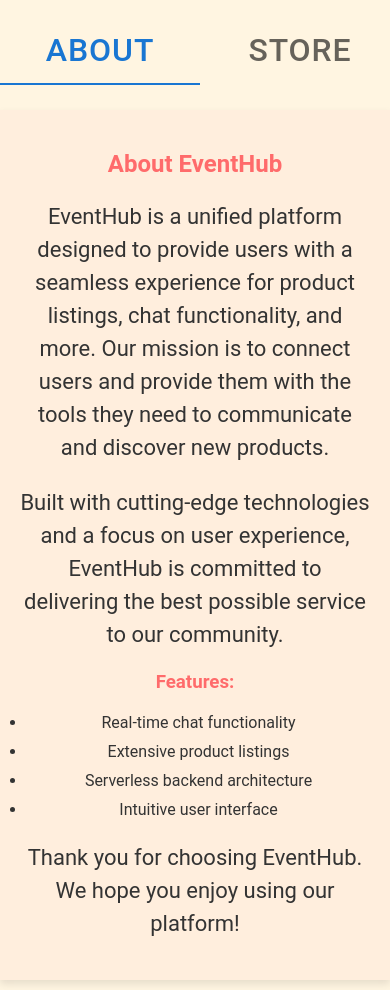
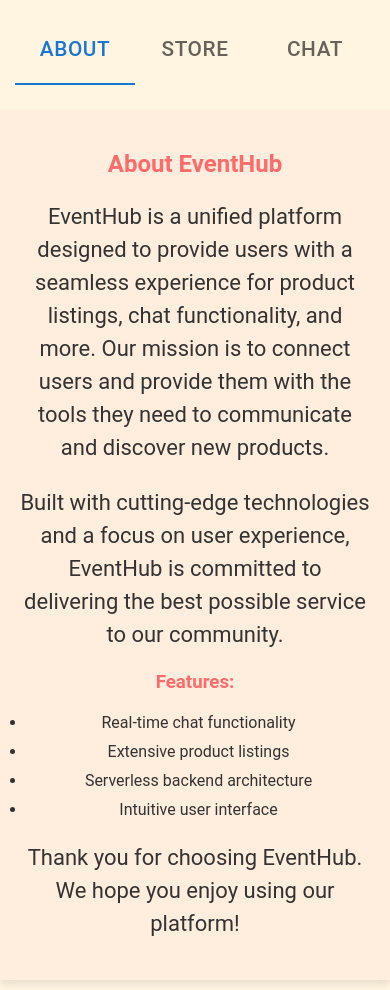
Before and after one commit to alonz101/SecureGatewayAPI, a React (Create React App) app in the folder client_ui/client_ui/: page / in a window 390 px wide. Built offline with nearby package versions, Linux system fonts and the light colour scheme; no server answers.

Commit message:
changed tabs size so fit smartphone browser

```diff
--- a/client_ui/client_ui/src/views/home/home.js
+++ b/client_ui/client_ui/src/views/home/home.js
@@ -22,25 +22,25 @@
           justifyContent: 'center',
           alignItems: 'center',
           height: '100px',
-          fontSize: '5rem',
+          fontSize: '1rem',
         }}>
         <Tab label="About"
           sx={{
-            minWidth: '200px',
+            minWidth: '120px',
             minHeight: '70px',
-            fontSize: '2rem',
+            fontSize: '1.3rem',
           }} />
         <Tab label="Store"
           sx={{
-            minWidth: '200px',
+            minWidth: '120px',
             minHeight: '70px',
-            fontSize: '2rem',
+            fontSize: '1.3rem',
           }} />
         <Tab label="Chat"
           sx={{
-            minWidth: '200px',
+            minWidth: '120px',
             minHeight: '70px',
-            fontSize: '2rem',
+            fontSize: '1.3rem',
           }} />
       </Tabs>
       </Grid>
```
Also changed, not shown: 1 other file (tests, documents, lock files or other folders).
